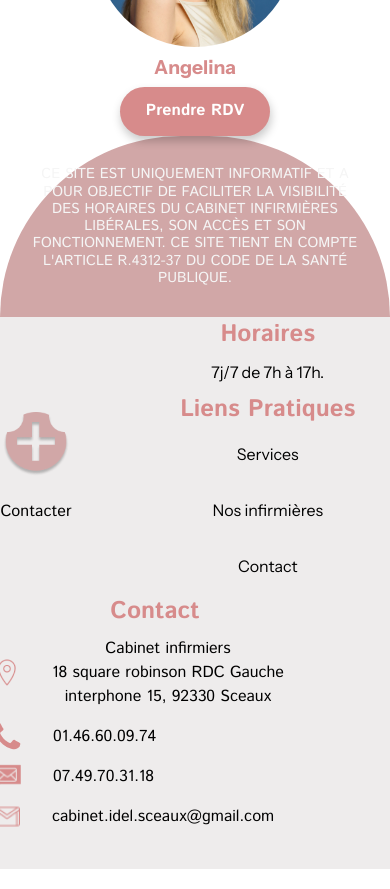
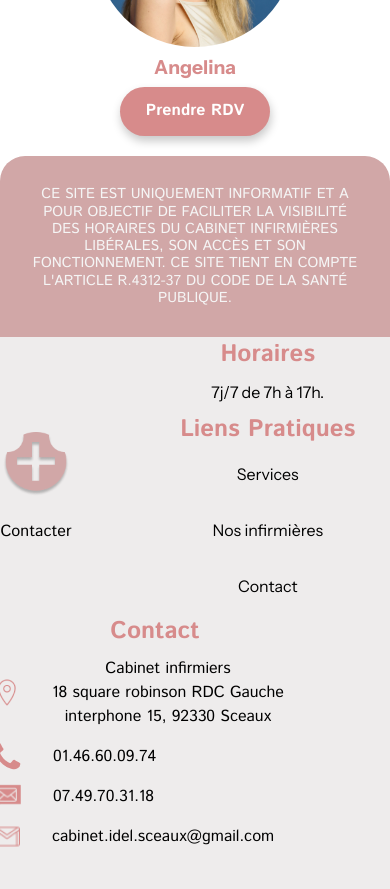
Before and after one commit to Cabinet-Infirmier/cabinet-infirmier-sceaux, a React (Vite) app: page / in a window 390 px wide. Shown: the part 5000-5889 px from the top of the page. Built offline with nearby package versions, Linux system fonts and the light colour scheme.

Commit message:
modify border radius

```diff
--- a/src/components/disclaimer/Disclaimer.module.css
+++ b/src/components/disclaimer/Disclaimer.module.css
@@ -8,6 +8,7 @@
   font-family: "istok", sans-serif;
   font-size: 0.9em;
   line-height: 1.2em;
+  margin-top: 20px;
 }
 
 .container {
@@ -15,3 +16,9 @@
   text-align: center;
   text-transform: uppercase;
 }
+
+@media (max-width: 960px) {
+  .disclaimer {
+    border-radius: 25px 25px 0 0;
+  }
+}
```
